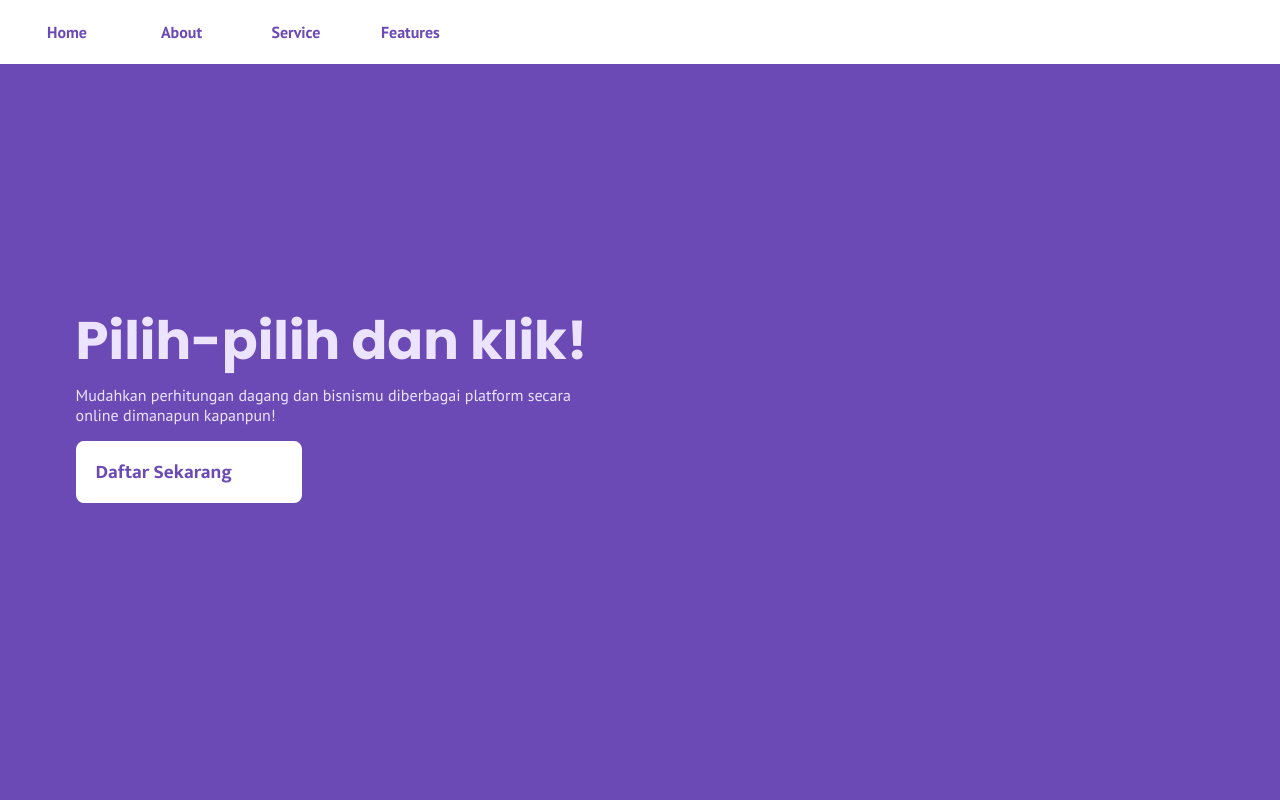
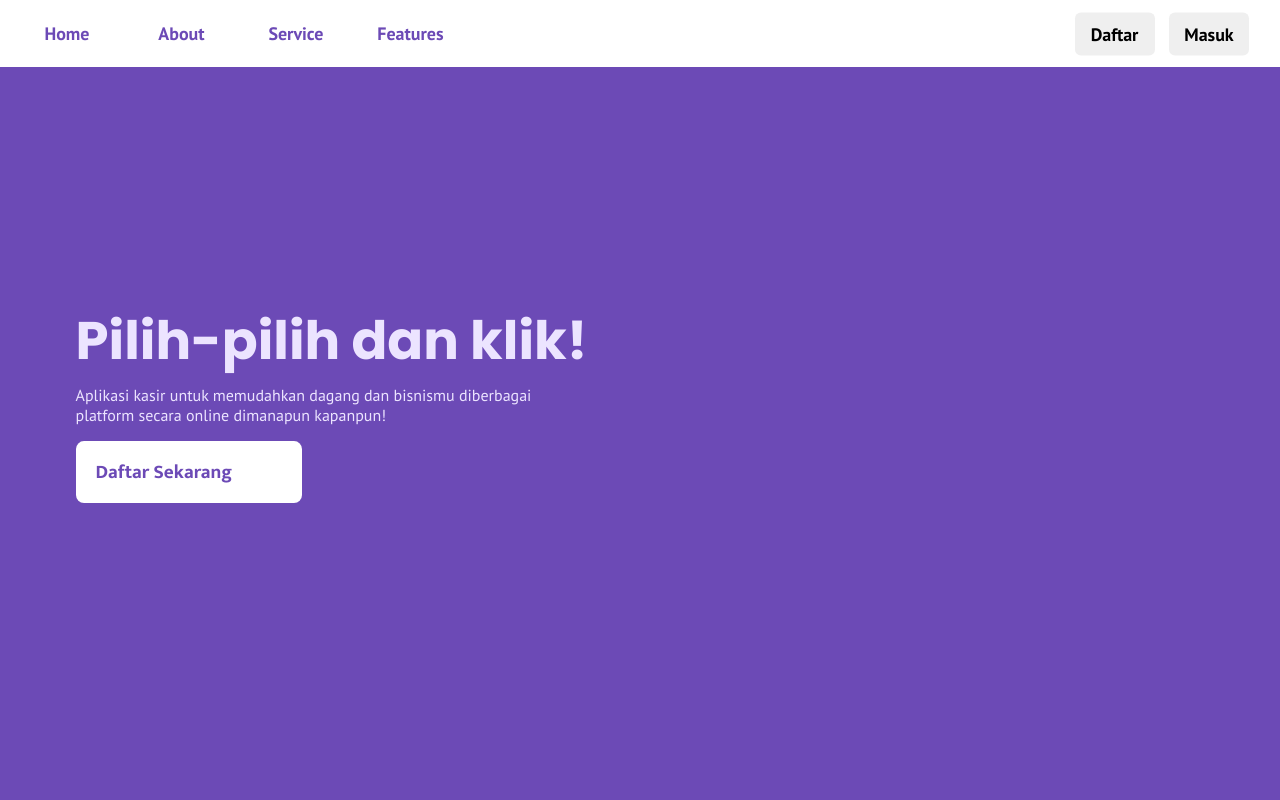
Before and after one commit to norman-andrians/choice-n-click, a PHP site: page / in a window 1280 px wide. Run offline with PHP 8.4, Linux system fonts and the light colour scheme.

Commit message:
ganti slogan dan tambah nav login dan daftar

```diff
--- a/assets/styles/main-page.css
+++ b/assets/styles/main-page.css
@@ -32,7 +32,7 @@
     border-radius: 8px;
     position: relative;
     color: #6C4AB6;
-    transition: .15s;
+    transition: 150ms;
 }
 .mlp-button button:hover {
     transform: translateY(4px);
--- a/assets/styles/navigation-bar.css
+++ b/assets/styles/navigation-bar.css
@@ -21,20 +21,31 @@
     z-index: -1;
     transition: .2s;
 }
-.nav-row button {
+.nav-reg-btn {
     padding: 10px;
-    font-size: medium;
+    font-size: large;
     font-family: 'PT sans';
     font-weight: bold;
     border: none;
     border-radius: 6px;
     margin: 0 5px;
+}
+.nav-menu > .nav-row button {
     color: #6C4AB6;
     width: 100px;
     background-color: transparent;
     position: relative;
 }
-.nav-row button:hover::before {
+.nav-menu > .nav-row button:hover::before {
     width: 100%;
     background-color: #e5dff1;
 }
+.nav-user {
+    position: absolute;
+    right: 50px;
+    top: 50%;
+    transform: translateY(-50%);
+}
+.nav-user .nav-row button {
+    width: 80px;
+}
--- a/index.html
+++ b/index.html
@@ -16,10 +16,14 @@
 <body>
     <nav class="nav-container">
         <div class="nav-menu">
-            <div class="nav-row"><a href="./"><button>Home</button></a></div>
-            <div class="nav-row"><a href="./about"><button>About</button></a></div>
-            <div class="nav-row"><a href="#"><button>Service</button></a></div>
-            <div class="nav-row"><a href="#"><button>Features</button></a></div>
+            <div class="nav-row"><a href="./"><button class="nav-reg-btn">Home</button></a></div>
+            <div class="nav-row"><a href="./about"><button class="nav-reg-btn">About</button></a></div>
+            <div class="nav-row"><a href="#"><button class="nav-reg-btn">Service</button></a></div>
+            <div class="nav-row"><a href="#"><button class="nav-reg-btn">Features</button></a></div>
+        </div>
+        <div class="nav-user">
+            <div class="nav-row"><a href="./signup"><button class="nav-reg-btn">Daftar</button></a></div>
+            <div class="nav-row"><a href="./login"><button class="nav-reg-btn">Masuk</button></a></div>
         </div>
     </nav>
     <main class="main-landing-page">
@@ -28,7 +32,7 @@
                 <h1 class="mlp-main-heading">Pilih-pilih dan klik!</h1>
             </header>
             <article class="mlp-slogan">
-                <p>Mudahkan perhitungan dagang dan bisnismu diberbagai platform secara online dimanapun kapanpun!</p>
+                <p>Aplikasi kasir untuk memudahkan dagang dan bisnismu diberbagai platform secara online dimanapun kapanpun!</p>
                 <div class="mlp-button"><a href="signup"><button><div>Daftar Sekarang</div></button></a></div>
             </article>
         </section>
```
